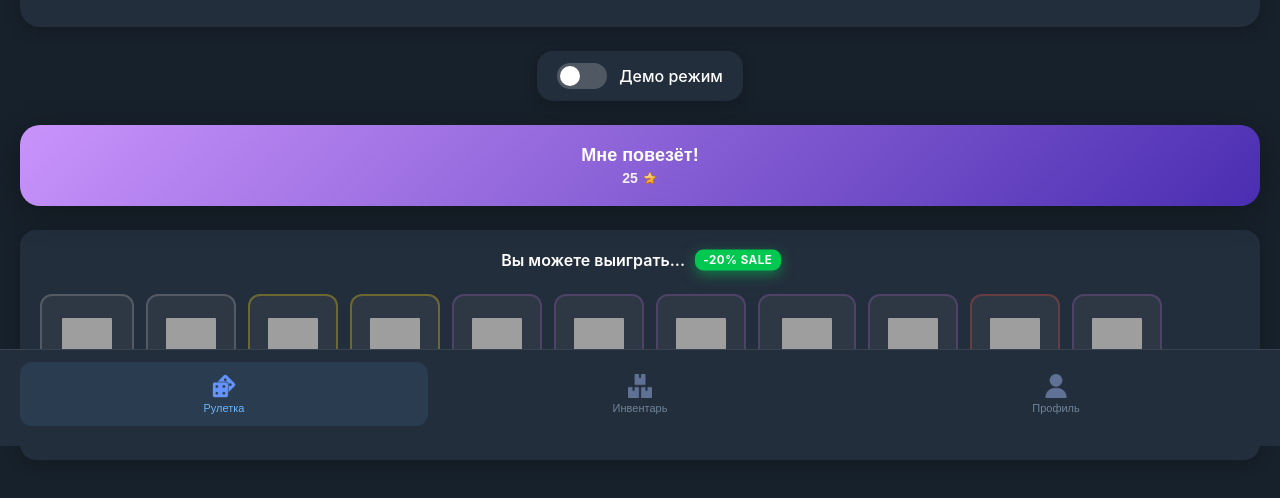
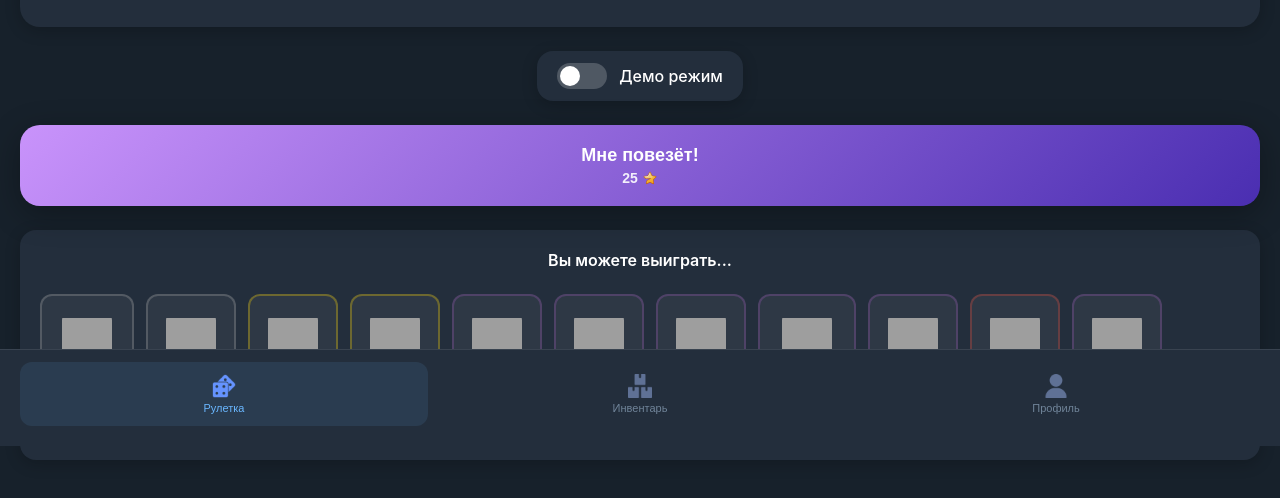
Before and after one commit to skeef7/2.0, a website built with Vite: page index.html in a window 1280 px wide. Shown: the part 354-852 px from the top of the page. Built offline with nearby package versions, Linux system fonts and the light colour scheme.

Commit message:
Updated index.html

```diff
--- a/index.html
+++ b/index.html
@@ -52,10 +52,7 @@
 
       <!-- Horizontal scrollable chances display -->
       <div class="chances">
-        <div class="chances-header">
-          <h3 class="chances-title">Вы можете выиграть...</h3>
-          <span class="sale-badge">-20% SALE</span>
-        </div>
+        <h3 class="chances-title">Вы можете выиграть...</h3>
         <div class="chances-scroll-container">
           <div class="chances-list" id="chancesList">
             <!-- Will be populated by JavaScript -->
--- a/styles/main.css
+++ b/styles/main.css
@@ -449,53 +449,12 @@ body {
   box-shadow: var(--shadow-secondary);
 }
 
-/* CHANCES HEADER WITH SALE BADGE */
-.chances-header {
-  display: flex;
-  align-items: center;
-  justify-content: center;
-  gap: 12px;
-  margin-bottom: 16px;
-  flex-wrap: wrap;
-}
-
 .chances-title {
   font-size: 16px;
   font-weight: 600;
   color: var(--tg-theme-text-color);
+  margin-bottom: 16px;
   text-align: center;
-  margin: 0;
-}
-
-/* SMALL SALE BADGE - STYLED LIKE TELEGRAM PREMIUM */
-.sale-badge {
-  background: #00c851;
-  color: white;
-  padding: 4px 8px;
-  border-radius: 8px;
-  font-size: 11px;
-  font-weight: 700;
-  text-transform: uppercase;
-  letter-spacing: 0.5px;
-  box-shadow: 0 2px 8px rgba(0, 200, 81, 0.3);
-  animation: salePulse 2s infinite;
-  white-space: nowrap;
-  line-height: 1;
-  display: inline-flex;
-  align-items: center;
-  justify-content: center;
-  min-height: 20px;
-}
-
-@keyframes salePulse {
-  0%, 100% {
-    transform: scale(1);
-    box-shadow: 0 2px 8px rgba(0, 200, 81, 0.3);
-  }
-  50% {
-    transform: scale(1.05);
-    box-shadow: 0 4px 12px rgba(0, 200, 81, 0.5);
-  }
 }
 
 /* HORIZONTAL SCROLL CONTAINER - MOBILE OPTIMIZED */
@@ -1393,21 +1352,9 @@ body {
     padding: 16px;
   }
 
-  /* MOBILE CHANCES HEADER */
-  .chances-header {
-    gap: 8px;
-    margin-bottom: 12px;
-  }
-
   .chances-title {
     font-size: 15px;
-  }
-
-  .sale-badge {
-    font-size: 10px;
-    padding: 3px 6px;
-    border-radius: 6px;
-    min-height: 18px;
+    margin-bottom: 12px;
   }
 
   .chances-scroll-container {
```
